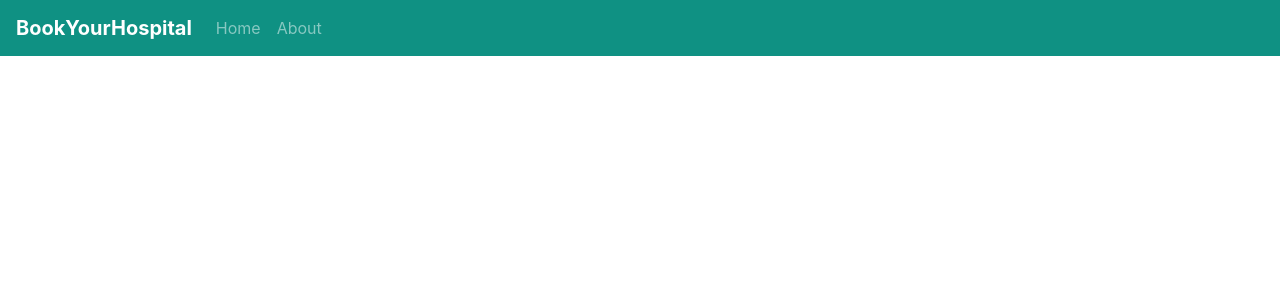
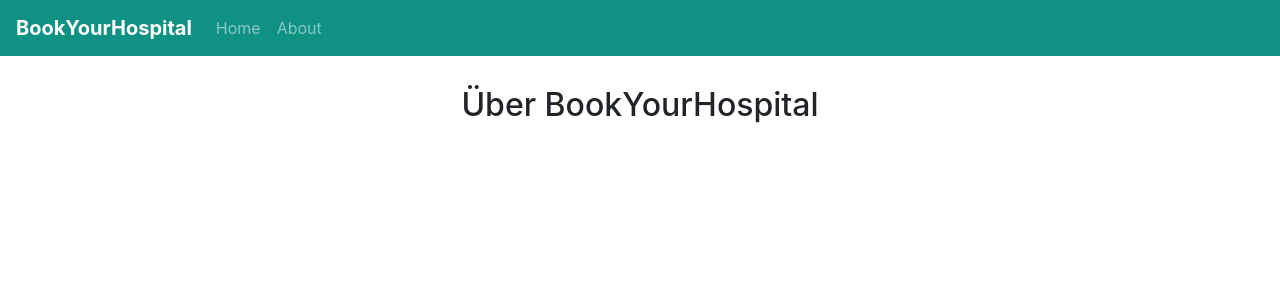
Before and after one commit to alexdorner/diplomprojekt-byh, a React (Create React App) app in the folder bookyourhospital/: page /TanServiceEmail in a window 1280 px wide. Shown: the top 300 px of the page. Built offline with nearby package versions, Linux system fonts and the light colour scheme.

Commit message:
TanService first step

```diff
--- a/bookyourhospital/src/Routes.js
+++ b/bookyourhospital/src/Routes.js
@@ -6,7 +6,8 @@ import Ueberweisung from "./Ueberweisung/Ueberweisung";
 import Home from "./Home/Home";
 import history from './history';
 import Auswahl from "./Auswahl/MedicalDepartment";
-import TanService from "./TanService/TanServiceSMS";
+import TanServiceSms from "./TanService/TanServiceSMS";
+import TanServiceEmail from "./TanService/TanServiceEmail";
 
 export default class Routes extends Component {
     render() {
@@ -18,7 +19,8 @@ export default class Routes extends Component {
                     <Route path="/Contact" component={Contact} />
                     <Route path="/Ueberweisung" component={Ueberweisung} />
                     <Route path="/MedicalDepartment" component={Auswahl}/>
-                    <Route path="/TanServiceSMS" component={TanService}/>
+                    <Route path="/TanServiceSMS" component={TanServiceSms}/>
+                    <Route path="/TanServiceEmail" component={TanServiceEmail}/>
                 </Switch>
             </Router>
         )
--- a/bookyourhospital/src/TanService/TanServiceEmail.js
+++ b/bookyourhospital/src/TanService/TanServiceEmail.js
@@ -0,0 +1,13 @@
+import React, { Component } from 'react';
+
+class TanServiceEmail extends Component {
+    render() {
+        return (
+            <div style={{ display: 'flex', justifyContent: 'center', padding: 30 }}>
+                <div><h2>Über BookYourHospital</h2></div>
+            </div>
+        );
+    }
+}
+
+export default TanServiceEmail;
```
